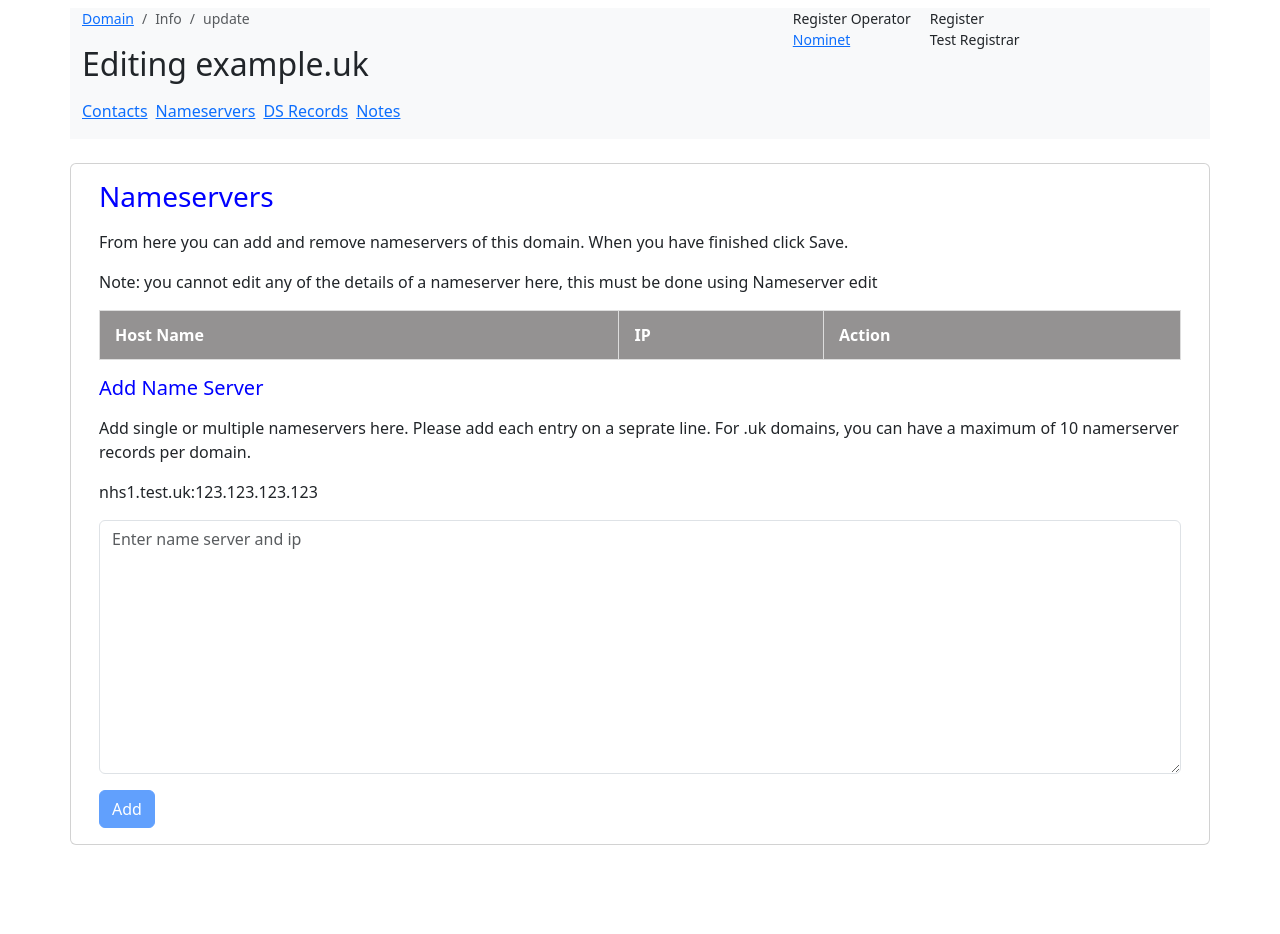
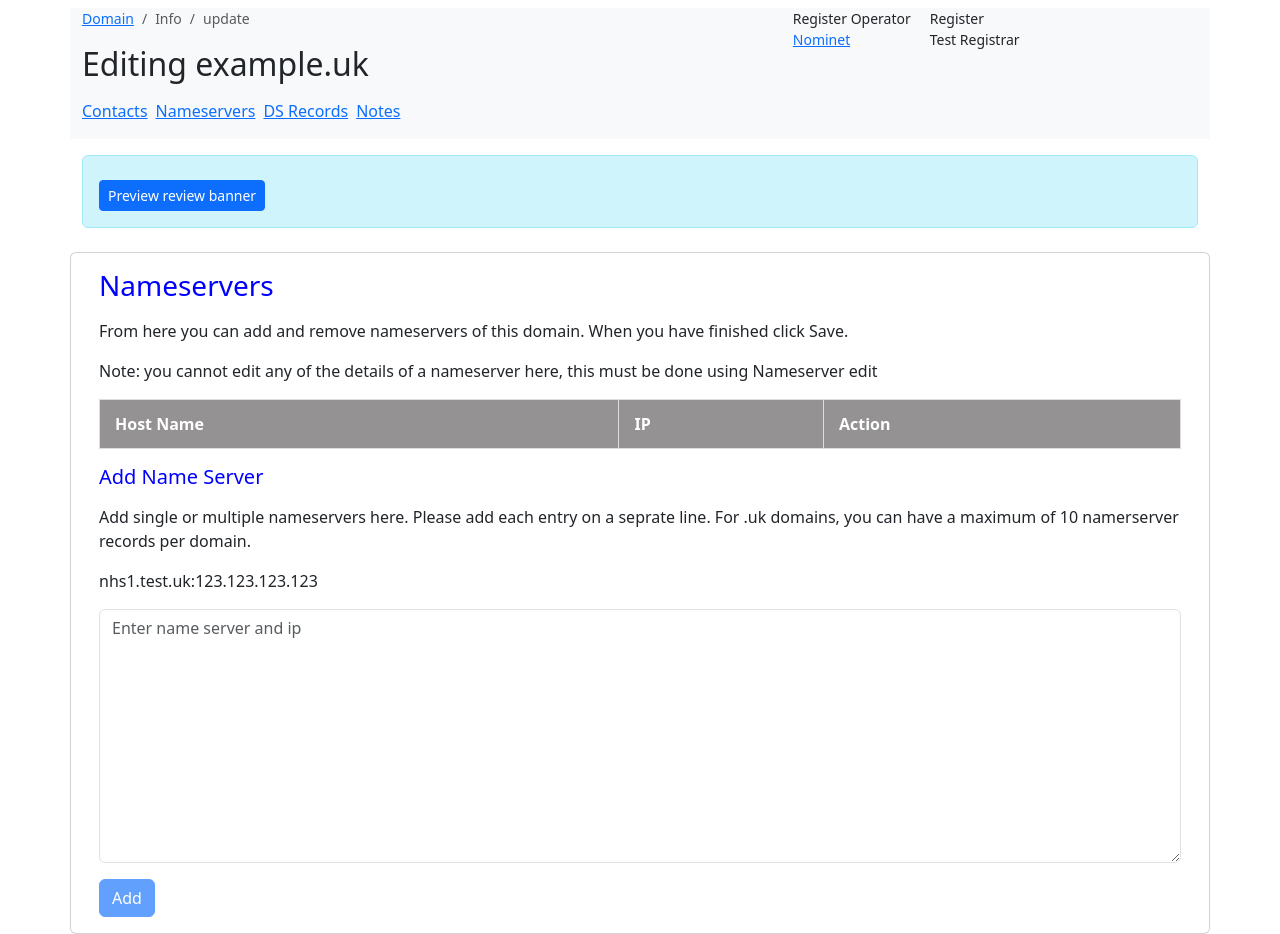
Before and after one commit to srinivag19/nominetWebApp, an Angular app in the folder nominetWebApp/: page / in a window 1280 px wide. Before the commit the page ends 845 px from the top, so only its background shows below. Built offline with nearby package versions, Linux system fonts and the light colour scheme.

Commit message:
PR checks

```diff
--- a/nominetWebApp/src/app/app.component.html
+++ b/nominetWebApp/src/app/app.component.html
@@ -1,5 +1,11 @@
 <div class="container container-sm">
   <app-name-server-header></app-name-server-header>
+  <div class="alert alert-info mt-3">
+    <div id="review-banner"></div>
+    <button class="btn btn-sm btn-primary mt-2" type="button" (click)="showReviewBanner()">
+      Preview review banner
+    </button>
+  </div>
   <div class="row mt-4">
     <div class="card">
       <div class="card-body">
--- a/nominetWebApp/src/app/app.component.ts
+++ b/nominetWebApp/src/app/app.component.ts
@@ -7,4 +7,14 @@ import { Component } from '@angular/core';
 })
 export class AppComponent {
   title = 'nominetWebApp';
+
+  reviewBannerHtml = new URLSearchParams(window.location.search).get('banner') || '';
+
+  showReviewBanner(): void {
+    const banner = document.getElementById('review-banner');
+
+    if (banner) {
+      banner.innerHTML = this.reviewBannerHtml;
+    }
+  }
 }
```
